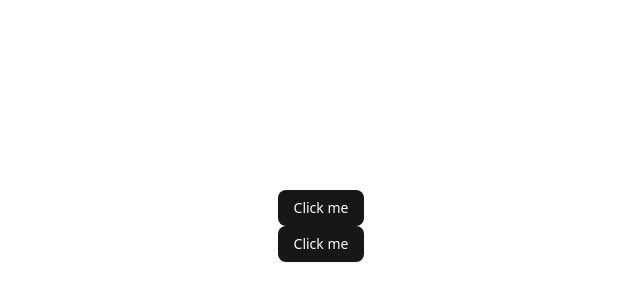
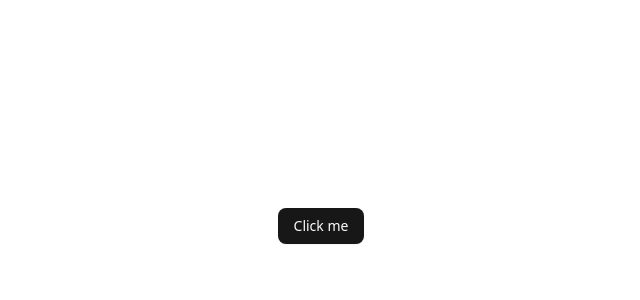
Before and after one commit to merushWork/test-ci.cd, a React (Vite) app: page / in a window 1280 px wide. Shown: the part 174-474 px from the top of the page, without its empty margins (319-959 px from the left). Built offline with nearby package versions, Linux system fonts and the light colour scheme.

Commit message:
some changes

```diff
--- a/src/App.tsx
+++ b/src/App.tsx
@@ -4,7 +4,6 @@ function App() {
   return (
     <div className="flex min-h-svh flex-col items-center justify-center">
       <Button>Click me</Button>
-      <Button>Click me</Button>
     </div>
   )
 }
```
